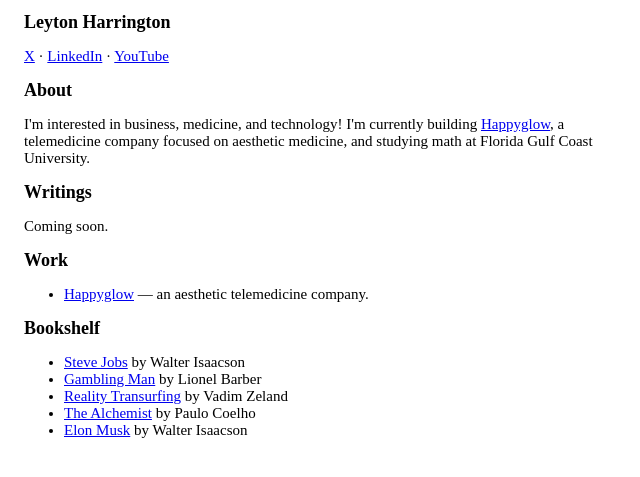
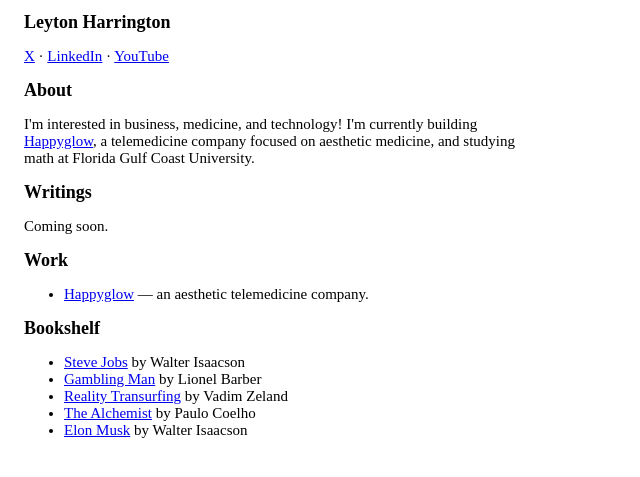
Before and after one commit to leyton-h/personal-site, a Jekyll site: the page built from index.html, in a window 1280 px wide. Shown: the top 477 px of the page, without its empty margins (0-640 px from the left). Built offline with Jekyll 4.4.1, drawn with Linux system fonts in a browser that asks for light colours.

Commit message:
Tighten paragraph measure to 34em
Co-Authored-By: Claude Opus 4.8 <noreply@anthropic.com>

```diff
--- a/_includes/head.html
+++ b/_includes/head.html
@@ -9,7 +9,7 @@
   <style>
     body { font-size: 15px; padding-left: 1rem; }
     h1, h2, h3 { font-size: 1.2em; }
-    p { max-width: 40em; }
+    p { max-width: 34em; }
   </style>
 
   <link rel="icon" type="image/png" href="{{ '/favicon-96x96.png' | relative_url }}" sizes="96x96">
```
